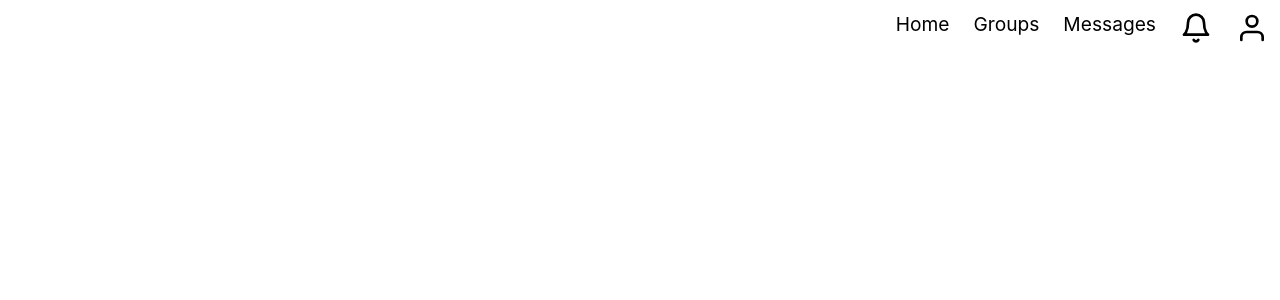
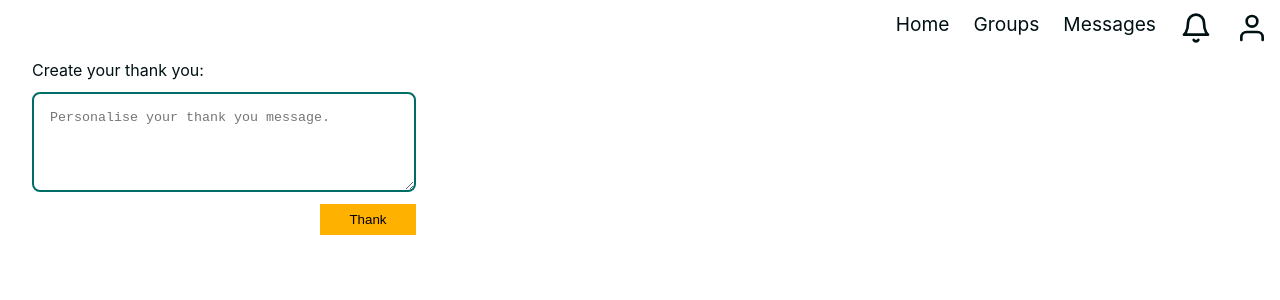
Before and after one commit to Andrew-Delaney/ThankWellHack, a React (Create React App) app in the folder thankwell/src/frontend/: page / in a window 1280 px wide. Shown: the top 300 px of the page. Built offline with nearby package versions, Linux system fonts and the light colour scheme.

Commit message:
Add more styling, add styling variables, begin adding homepage

```diff
--- a/thankwell/src/frontend/src/App.js
+++ b/thankwell/src/frontend/src/App.js
@@ -5,18 +5,21 @@ import {
   Switch,
   Route
 } from "react-router-dom";
+import Homepage from './components/Homepage/Homepage';
+
+import "./App.scss";
 
 var App = () => {
   return (
     <Router>
       <div className="App">
-        <HeaderBar/>
+          <HeaderBar/>
+          <Switch>
+            <Route path="/"><Homepage/></Route>
+            <Route path="/messages"></Route>
+            <Route path="/groups"></Route>
+          </Switch>
       </div>
-      <Switch>
-        <Route path="/"></Route>
-        <Route path="/messages"></Route>
-        <Route path="/groups"></Route>
-      </Switch>
     </Router>
   );
 }
--- /dev/null
+++ b/thankwell/src/frontend/src/App.scss
@@ -0,0 +1,5 @@
+@import "./variables.scss";
+
+.App {
+    height: 100%;
+}
--- /dev/null
+++ b/thankwell/src/frontend/src/components/ActionButton/ActionButton.jsx
@@ -0,0 +1,7 @@
+import React from 'react';
+
+import "./ActionButton.scss";
+
+var ActionButton = ({ buttonText, onClick }) => <button className="ActionButton" onClick={onClick}>{buttonText}</button>;
+
+export default ActionButton;
--- /dev/null
+++ b/thankwell/src/frontend/src/components/ActionButton/ActionButton.scss
@@ -0,0 +1,8 @@
+@import "../../variables.scss";
+
+.ActionButton {
+    background-color: $tertiary;
+    border: none;
+    padding: 0.5rem;
+    width: 100%;
+}
--- a/thankwell/src/frontend/src/components/HeaderBar/HeaderBar.jsx
+++ b/thankwell/src/frontend/src/components/HeaderBar/HeaderBar.jsx
@@ -7,11 +7,12 @@ import "./HeaderBar.scss";
 
 var HeaderBar = () => (
     <div className="HeaderBar">
-        <Link to="/">Home</Link>
-        <Link to="/groups">Groups</Link>
-        <Link to="/messages">Messages</Link>
-        <div><Bell/></div>
-        <div><User/></div>
-    </div>);
+        <Link className="HeaderBar-link" to="/">Home</Link>
+        <Link className="HeaderBar-link" to="/groups">Groups</Link>
+        <Link className="HeaderBar-link" to="/messages">Messages</Link>
+        <div className="HeaderBar-icon"><Bell/></div>
+        <div className="HeaderBar-icon"><User/></div>
+    </div>
+);
 
 export default HeaderBar;
--- a/thankwell/src/frontend/src/components/HeaderBar/HeaderBar.scss
+++ b/thankwell/src/frontend/src/components/HeaderBar/HeaderBar.scss
@@ -1,15 +1,17 @@
+@import "../../variables.scss";
+
 .HeaderBar {
     display: flex;
     justify-content: flex-end;
 
-    a {
+    &-link {
         text-decoration: none;
-        color: black;
+        color: $dark;
         font-size: larger;
         padding: 0.75rem 0.75rem;
     }
 
-    div {
+    &-icon {
         padding: 0.75rem;
 
         svg {
--- /dev/null
+++ b/thankwell/src/frontend/src/components/Homepage/Homepage.jsx
@@ -0,0 +1,11 @@
+import React from 'react';
+import ThanksComposer from '../ThanksComposer/ThanksComposer';
+
+var Homepage = () => (
+    <div className="Homepage">
+        <ThanksComposer/>
+    </div>
+);
+
+
+export default Homepage;
--- /dev/null
+++ b/thankwell/src/frontend/src/components/Homepage/Homepage.scss
@@ -0,0 +1,15 @@
+@import "../../variables.scss";
+
+Homepage {
+    @media(max-width: $breakpoint-small) {
+        padding: 0;
+    }
+
+    @media(min-width: $breakpoint-small) {
+        padding: 0 5%;
+    }
+
+    @media(min-width: $breakpoint-medium) {
+        padding: 0 10%;
+    }
+}
--- /dev/null
+++ b/thankwell/src/frontend/src/components/ThanksComposer/ThanksComposer.jsx
@@ -0,0 +1,31 @@
+import React, { useState } from 'react';
+import "./ThanksComposer.scss";
+import ActionButton from '../ActionButton/ActionButton';
+
+var ThanksComposer = () => {
+    const [textInput, setTextInput] = useState("");
+
+    return (
+        <div className="ThanksComposer">
+            <div className="ThanksComposer-input">
+                <label htmlFor="thanks-input">Create your thank you: </label>
+                <textarea
+                id="thanks-input"
+                className="ThanksComposer-input-text"
+                value={textInput}
+                onChange={input => setTextInput(input.target.value)}
+                placeholder="Personalise your thank you message."
+                >
+                </textarea>
+                <div className="ThanksComposer-input-submit">
+                    <ActionButton
+                     buttonText="Thank"
+                     onClick={() => console.log("Button Clicked!!!!!")}
+                    />
+                </div>
+            </div>
+        </div>
+    );
+}
+
+export default ThanksComposer;
--- /dev/null
+++ b/thankwell/src/frontend/src/components/ThanksComposer/ThanksComposer.scss
@@ -0,0 +1,25 @@
+@import "../../variables.scss";
+
+.ThanksComposer {
+
+    &-input {
+        display: flex;
+        flex-direction: column;
+        padding: 0 2rem;
+        width: 30%;
+
+        &-text {
+            margin-top: 0.75rem;
+            height: 4rem;
+            border-radius: 0.5rem;
+            padding: 1rem;
+            border: 2px solid $primary;
+        }
+
+        &-submit {
+            align-self: flex-end;
+            width: 25%;
+            padding-top: 0.75rem;
+        }
+    }
+}
--- a/thankwell/src/frontend/src/index.scss
+++ b/thankwell/src/frontend/src/index.scss
@@ -1,3 +1,9 @@
+@import "./variables.scss";
+
+html, body, #root {
+  height: 100%;
+}
+
 body {
   margin: 0;
   font-family: -apple-system, BlinkMacSystemFont, 'Varela Round', 'Roboto', 'Oxygen',
@@ -5,6 +11,7 @@ body {
     sans-serif;
   -webkit-font-smoothing: antialiased;
   -moz-osx-font-smoothing: grayscale;
+  color: $dark;
 }
 
 code {
--- /dev/null
+++ b/thankwell/src/frontend/src/variables.scss
@@ -0,0 +1,10 @@
+$breakpoint-small: 540px;
+$breakpoint-medium: 720px;
+$breakpoint-large: 960px;
+$breakpoint-extra-large: 1140px;
+
+$primary:  #006C67;
+$secondary:  #003844;
+$tertiary:  #FFB100;
+$light:  #8D99AE;
+$dark:  #001114;
```
